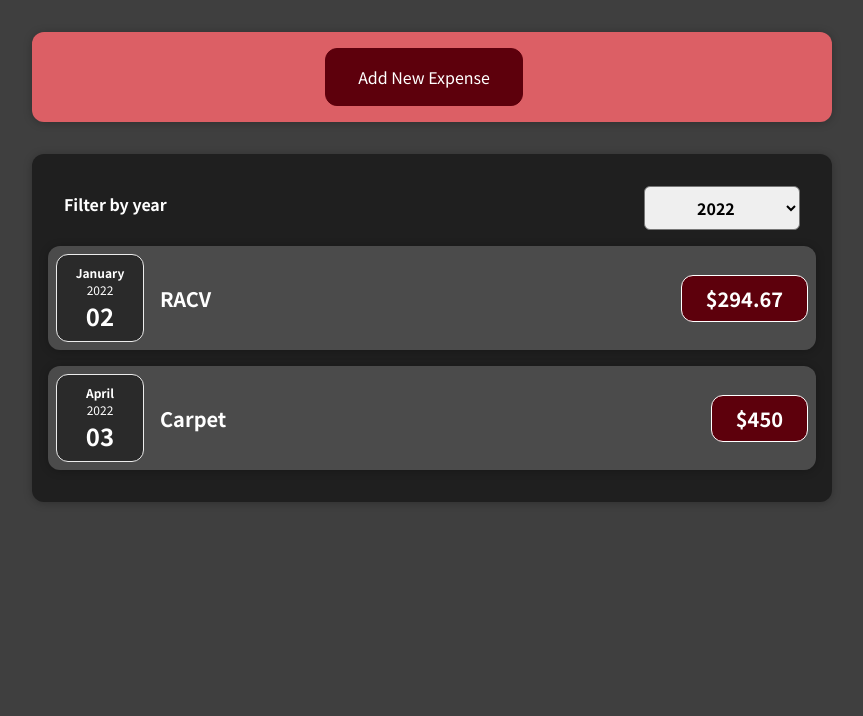
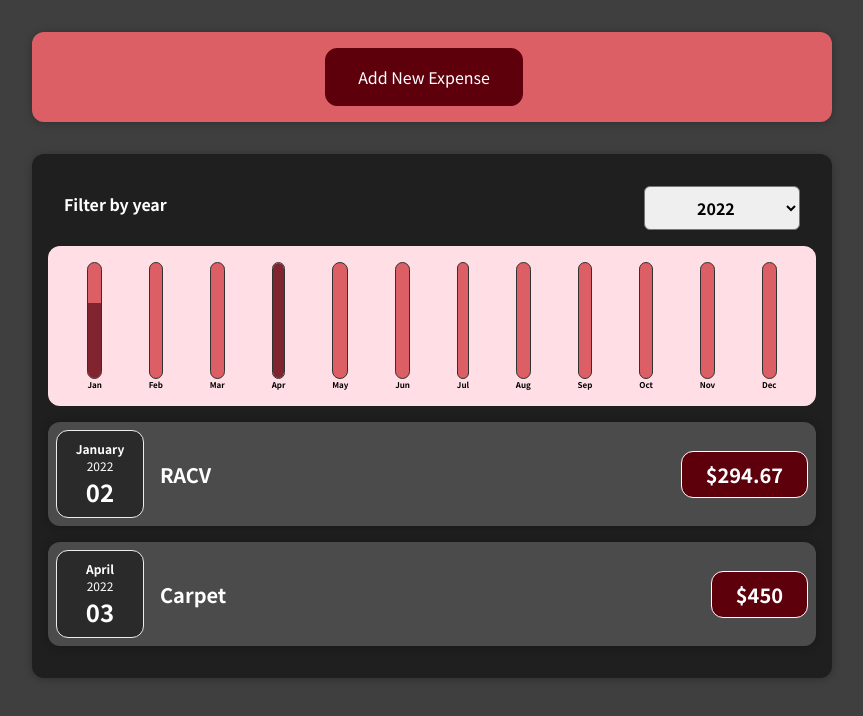
Before and after one commit to stephaniejchan8/react-complete-guide, a React (Create React App) app: page / in a window 1280 px wide. Shown: the top 716 px of the page, without its empty margins (208-1071 px from the left). Built offline with nearby package versions, Linux system fonts and the light colour scheme.

Commit message:
added monthly expenses chart

```diff
--- /dev/null
+++ b/src/components/Chart/Chart.css
@@ -0,0 +1,9 @@
+.chart {
+  padding: 1rem;
+  border-radius: 12px;
+  background-color: #ffdfe5;
+  text-align: center;
+  display: flex;
+  justify-content: space-around;
+  height: 10rem;
+}
--- /dev/null
+++ b/src/components/Chart/Chart.js
@@ -0,0 +1,21 @@
+import "./Chart.css";
+
+import ChartBar from "./ChartBar";
+
+const Chart = props => {
+  const dataPointsValues = props.dataPoints.map(dataPoint => dataPoint.value);
+  const monthMaximum = Math.max(...dataPointsValues);
+
+  return (
+    <div className="chart">
+      {props.dataPoints.map(dataPoint =>
+      <ChartBar
+      key={dataPoint.label}
+      value={dataPoint.value}
+      maxValue={monthMaximum}
+      label={dataPoint.label} />)}
+    </div>
+  )
+};
+
+export default Chart;
--- /dev/null
+++ b/src/components/Chart/ChartBar.css
@@ -0,0 +1,30 @@
+.chart-bar {
+  height: 100%;
+  display: flex;
+  flex-direction: column;
+  align-items: center;
+}
+
+.chart-bar__inner {
+  height: 100%;
+  width: 100%;
+  border: 1px solid #313131;
+  border-radius: 12px;
+  background-color: #dc5f65;
+  overflow: hidden;
+  display: flex;
+  flex-direction: column;
+  justify-content: flex-end;
+}
+
+.chart-bar__fill {
+  background-color: #80242f;
+  width: 100%;
+  transition: all 0.3s ease-out;
+}
+
+.chart-bar__label {
+  font-weight: bold;
+  font-size: 0.5rem;
+  text-align: center;
+}
--- /dev/null
+++ b/src/components/Chart/ChartBar.js
@@ -0,0 +1,20 @@
+import './ChartBar.css';
+
+const ChartBar = props => {
+  let barFillHeight = '0%';
+
+  if (props.maxValue > 0) {
+    barFillHeight = Math.round((props.value / props.maxValue) * 100) + '%';
+  }
+
+  return (
+    <div className='chart-bar'>
+      <div className='chart-bar__inner'>
+        <div className='chart-bar__fill' style={{height: barFillHeight}}></div>
+      </div>
+        <div className='chart-bar__label'>{props.label}</div>
+    </div>
+  )
+};
+
+export default ChartBar;
--- a/src/components/Expenses/Expenses.js
+++ b/src/components/Expenses/Expenses.js
@@ -3,6 +3,7 @@
 import ExpensesFilter from "./ExpensesFilter";
 import './Expenses.css';
 import ExpensesList from './ExpensesList';
+import ExpensesChart from './ExpensesChart';
 
 function Expenses(props) {
   const [enteredYear, setEnteredYear] = useState('2022');
@@ -18,6 +19,7 @@
     <div>
       <Card className='expenses'>
         <ExpensesFilter selectedYear={enteredYear} onFilterYear={filterYearHandler} />
+        <ExpensesChart expenses={filteredExpenses} />
         <ExpensesList items={filteredExpenses} />
       </Card>
     </div>
--- /dev/null
+++ b/src/components/Expenses/ExpensesChart.js
@@ -0,0 +1,29 @@
+import Chart from '../Chart/Chart';
+
+const ExpensesChart = props => {
+  const chartDataPoints = [
+    { label: 'Jan', value: 0 },
+    { label: 'Feb', value: 0 },
+    { label: 'Mar', value: 0 },
+    { label: 'Apr', value: 0 },
+    { label: 'May', value: 0 },
+    { label: 'Jun', value: 0 },
+    { label: 'Jul', value: 0 },
+    { label: 'Aug', value: 0 },
+    { label: 'Sep', value: 0 },
+    { label: 'Oct', value: 0 },
+    { label: 'Nov', value: 0 },
+    { label: 'Dec', value: 0 },
+  ];
+
+  for (const expense of props.expenses) {
+    const expenseMonth = expense.date.getMonth(); // note January = 0
+    chartDataPoints[expenseMonth].value += expense.amount;
+  }
+
+  return (
+    <Chart dataPoints={chartDataPoints} />
+  )
+};
+
+export default ExpensesChart;
--- a/src/components/NewExpense/ExpenseForm.js
+++ b/src/components/NewExpense/ExpenseForm.js
@@ -33,7 +33,7 @@
     event.preventDefault();
     const expenseData = {
       title: enteredTitle,
-      amount: enteredAmount,
+      amount: +enteredAmount,
       date: new Date (enteredDate)
     };
 
```
Also changed, not shown: 1 other file (tests, documents, lock files or other folders).
